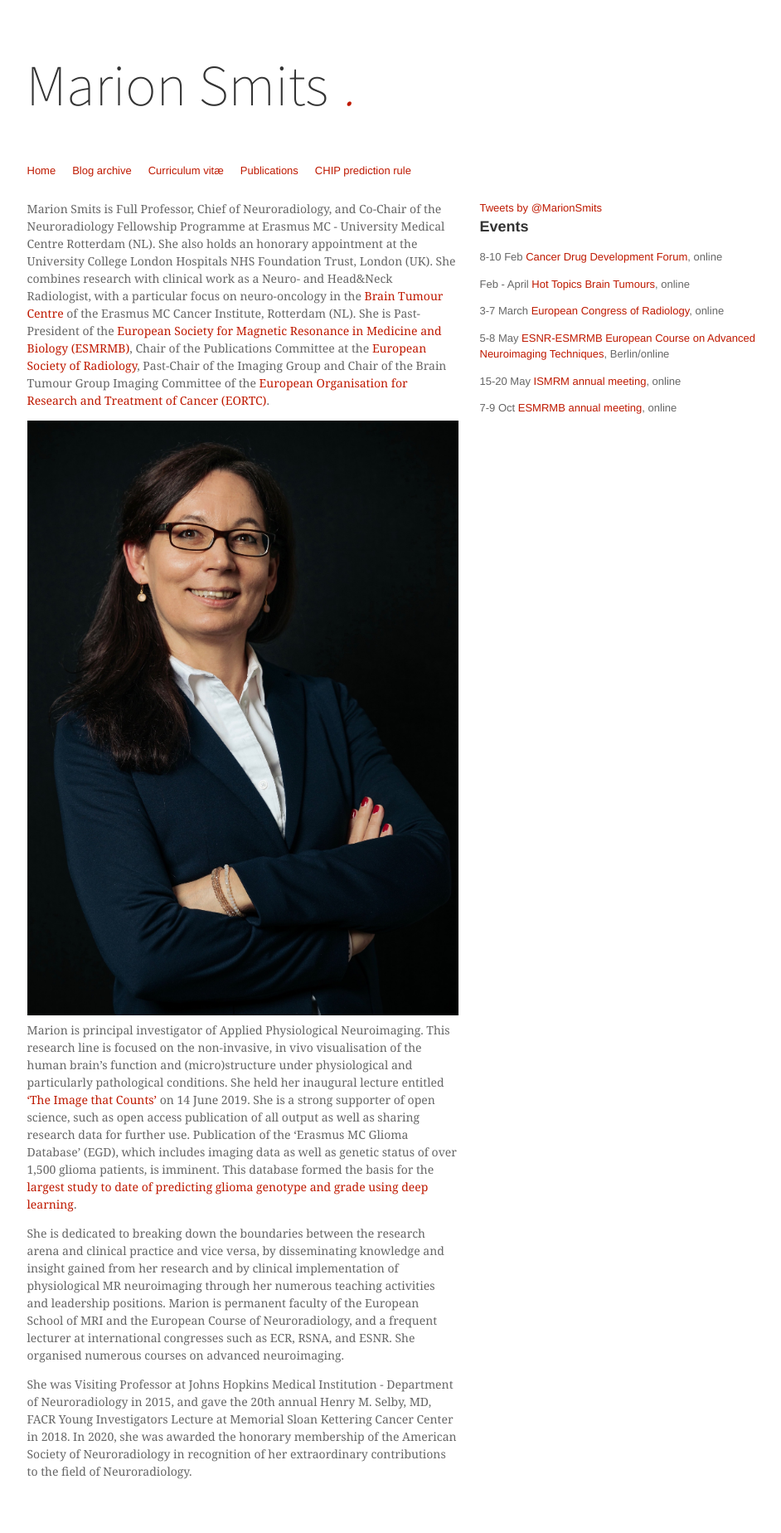
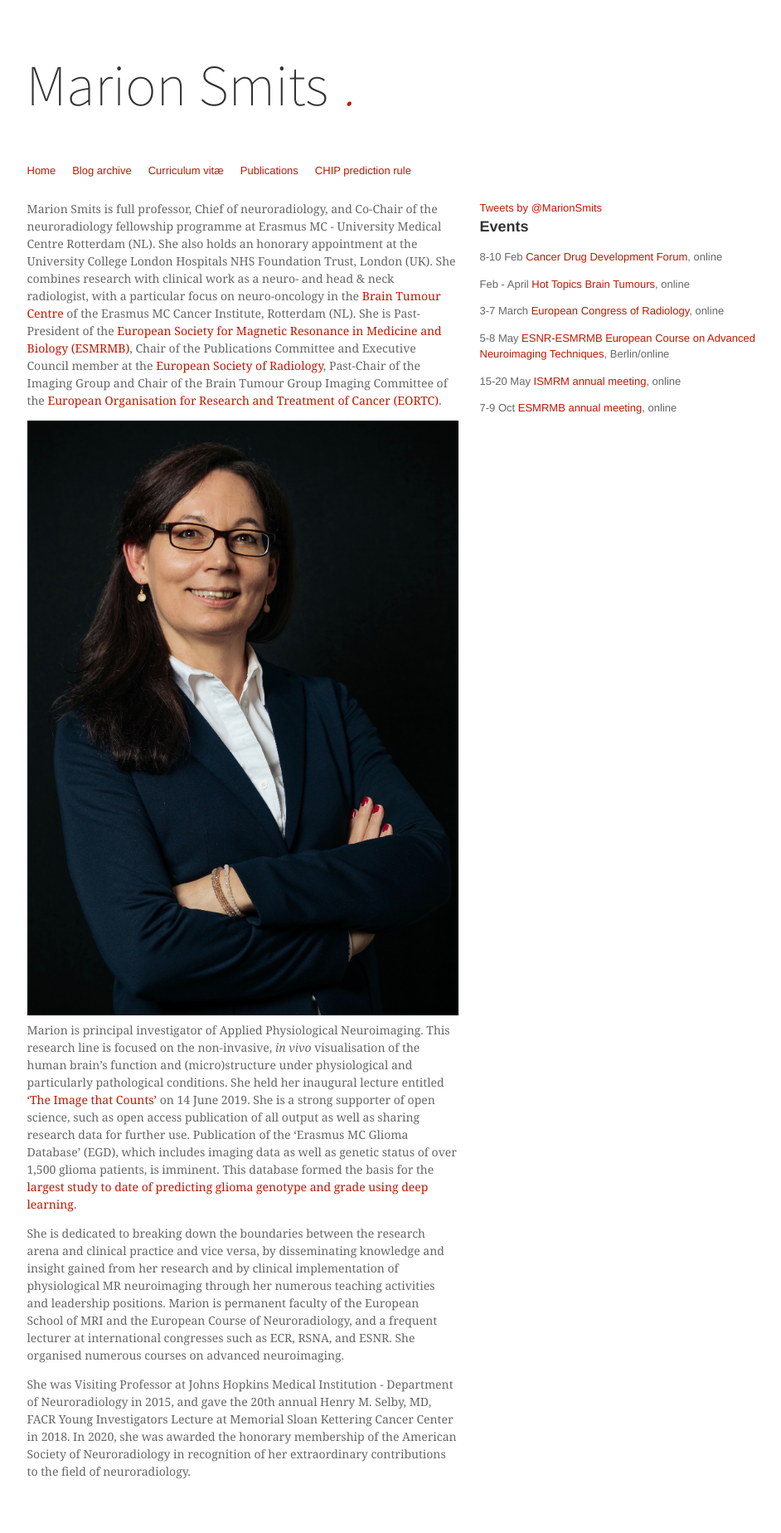
Before and after one commit to marionsmits/marionsmits.github.io, a Jekyll site: the page built from index.md, in a window 1280 px wide. Shown: the whole page at 83% size, without its empty margins (120-1062 px from the left). Built offline with Jekyll 4.4.1, drawn with Linux system fonts in a browser that asks for light colours; comment, search, counter and statistics services are not loaded.

Commit message:
Update index.md

```diff
--- a/index.md
+++ b/index.md
@@ -2,12 +2,12 @@
 layout: page
 ---
 
-Marion Smits is Full Professor, Chief of Neuroradiology, and Co-Chair of the Neuroradiology Fellowship Programme at Erasmus MC - University Medical Centre Rotterdam (NL). She also holds an honorary appointment at the University College London Hospitals NHS Foundation Trust, London (UK). She combines  research with clinical work as a Neuro- and Head&Neck Radiologist, with a particular focus on neuro-oncology in the [Brain Tumour Centre](https://www.erasmusmc.nl/hersentumorcentrum/) of the Erasmus MC Cancer Institute, Rotterdam (NL).
-She is Past-President of the [European Society for Magnetic Resonance in Medicine and Biology (ESMRMB)](https://www.esmrmb.org), Chair of the Publications Committee at the [European Society of Radiology](myesr.org), Past-Chair of the Imaging Group and Chair  of the Brain Tumour Group Imaging Committee of the [European Organisation for Research and Treatment of Cancer (EORTC)](http://www.eortc.org).
+Marion Smits is full professor, Chief of neuroradiology, and Co-Chair of the neuroradiology fellowship programme at Erasmus MC - University Medical Centre Rotterdam (NL). She also holds an honorary appointment at the University College London Hospitals NHS Foundation Trust, London (UK). She combines  research with clinical work as a neuro- and head & neck radiologist, with a particular focus on neuro-oncology in the [Brain Tumour Centre](https://www.erasmusmc.nl/hersentumorcentrum/) of the Erasmus MC Cancer Institute, Rotterdam (NL).
+She is Past-President of the [European Society for Magnetic Resonance in Medicine and Biology (ESMRMB)](https://www.esmrmb.org), Chair of the Publications Committee and Executive Council member at the [European Society of Radiology](myesr.org), Past-Chair of the Imaging Group and Chair of the Brain Tumour Group Imaging Committee of the [European Organisation for Research and Treatment of Cancer (EORTC)](http://www.eortc.org).
 
 <img src="Marion2019.jpg" style="float:left;margin:0 1em 0.5em 0" alt="Marion Smits">
-Marion is principal investigator of Applied Physiological Neuroimaging. This research line is focused on the non-invasive, in vivo visualisation of the human brain’s function and (micro)structure under physiological and particularly pathological conditions. She held her inaugural lecture entitled ['The Image that Counts'](https://www.youtube.com/watch?v=NuPW2FBd6p0&t=19s) on 14 June 2019. She is a strong supporter of open science, such as open access publication of all output as well as sharing research data for further use. Publication of the 'Erasmus MC Glioma Database' (EGD), which includes imaging data as well as genetic status of over 1,500 glioma patients, is imminent. This database formed the basis for the [largest study to date of predicting glioma genotype and grade using deep learning](https://arxiv.org/pdf/2010.04425.pdf).
+Marion is principal investigator of Applied Physiological Neuroimaging. This research line is focused on the non-invasive, <i>in vivo</i> visualisation of the human brain’s function and (micro)structure under physiological and particularly pathological conditions. She held her inaugural lecture entitled ['The Image that Counts'](https://www.youtube.com/watch?v=NuPW2FBd6p0&t=19s) on 14 June 2019. She is a strong supporter of open science, such as open access publication of all output as well as sharing research data for further use. Publication of the 'Erasmus MC Glioma Database' (EGD), which includes imaging data as well as genetic status of over 1,500 glioma patients, is imminent. This database formed the basis for the [largest study to date of predicting glioma genotype and grade using deep learning](https://arxiv.org/pdf/2010.04425.pdf).
 
 She is dedicated to breaking down the boundaries between the research arena and clinical practice and vice versa, by disseminating knowledge and insight gained from her research and by clinical implementation of physiological MR neuroimaging through her numerous teaching activities and leadership positions. Marion is permanent faculty of the European School of MRI and the European Course of Neuroradiology, and a frequent lecturer at international congresses such as ECR, RSNA, and ESNR. She organised numerous courses on advanced neuroimaging.
 
-She was Visiting Professor at Johns Hopkins Medical Institution - Department of Neuroradiology in 2015, and gave the 20th annual Henry M. Selby, MD, FACR Young Investigators Lecture at Memorial Sloan Kettering Cancer Center in 2018. In 2020, she was awarded the honorary membership of the American Society of Neuroradiology in recognition of her extraordinary contributions to the field of Neuroradiology.
+She was Visiting Professor at Johns Hopkins Medical Institution - Department of Neuroradiology in 2015, and gave the 20th annual Henry M. Selby, MD, FACR Young Investigators Lecture at Memorial Sloan Kettering Cancer Center in 2018. In 2020, she was awarded the honorary membership of the American Society of Neuroradiology in recognition of her extraordinary contributions to the field of neuroradiology.
```
